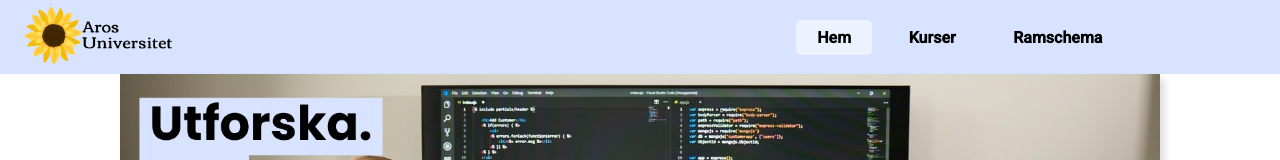
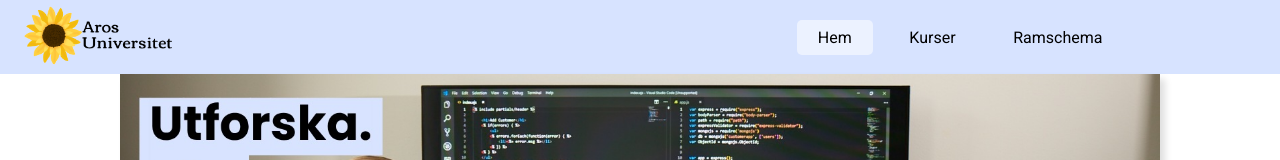
Before and after one commit to rare2400/projekt-ts, an Angular app: page /Hem in a window 1280 px wide. Shown: the top 160 px of the page. Built offline with nearby package versions, Linux system fonts and the light colour scheme.

Commit message:
ändrar font-weight till normal i nav

```diff
--- a/src/app/partials/header/header.component.css
+++ b/src/app/partials/header/header.component.css
@@ -33,7 +33,7 @@ nav li a {
     text-decoration: none;
     color: #000;
     font-size: 0.8rem;
-    font-weight: 700;
+    font-weight: 400;
     padding: 0.4em 0.6em;
 
     &:hover {
```
